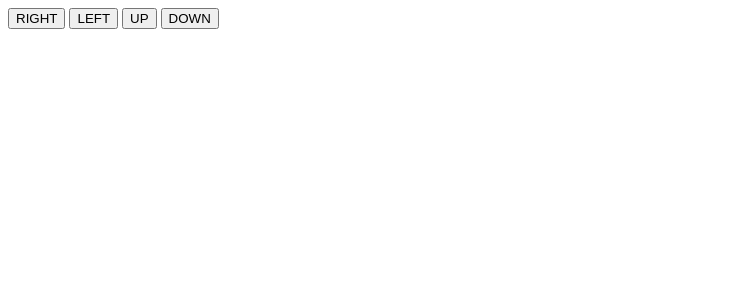
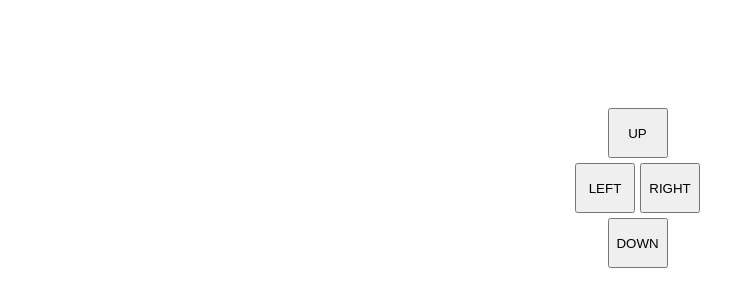
Before and after one commit to lumijiez/wirelesspacman, a website: page multiplayer.html in a window 1280 px wide. Shown: the whole page, without its empty margins (0-755 px from the left). Drawn offline with nearby package versions, Linux system fonts and the light colour scheme.

Commit message:
Change multiplayer design buttons

```diff
--- a/ghost.js
+++ b/ghost.js
@@ -18,7 +18,7 @@ class Ghost {
         this.width = width;
         this.height = height;
         this.speed = speed;
-        this.direction = DIRECTION_UP;
+        this.direction = DIRECTION_DOWN;
         this.imageX = imageX;
         this.imageY = imageY;
         this.imageHeight = imageHeight;
--- a/multiplayer.html
+++ b/multiplayer.html
@@ -18,11 +18,33 @@
          .catch(error => console.error(error));
          }
       </script>
+      <style>
+         body {
+            padding-top: 100px;
+         }
+         button {
+            width: 60px;
+            height: 50px;
+            margin-right:5px;
+         }
+         .container {
+            display: flex;
+            flex-direction: row;
+            justify-content: center;
+            margin-bottom: 5px;
+         }
+      </style>
    </head>
    <body>
-      <button onclick="sendData(1, 0)" id="right">RIGHT</button>
-      <button onclick="sendData(-1, 0)" id="left">LEFT</button>
-      <button onclick="sendData(0, 1)" id="up">UP</button>
-      <button onclick="sendData(0, -1)" id="down">DOWN</button>
+      <div class="container">
+         <button onclick="sendData(0, 1)" id="up">UP</button>
+      </div>
+      <div class="container">
+         <button onclick="sendData(-1, 0)" id="left">LEFT</button>
+         <button onclick="sendData(1, 0)" id="right">RIGHT</button>
+      </div>
+      <div class="container">
+         <button onclick="sendData(0, -1)" id="down">DOWN</button>
+      </div>
    </body>
 </html>
```
